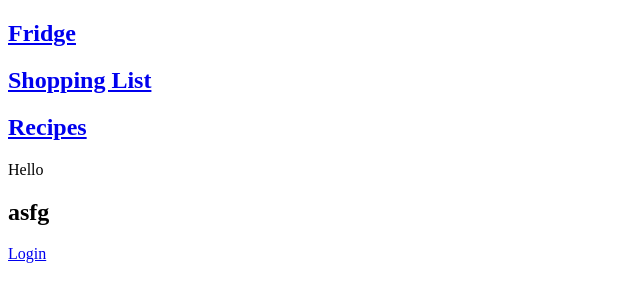
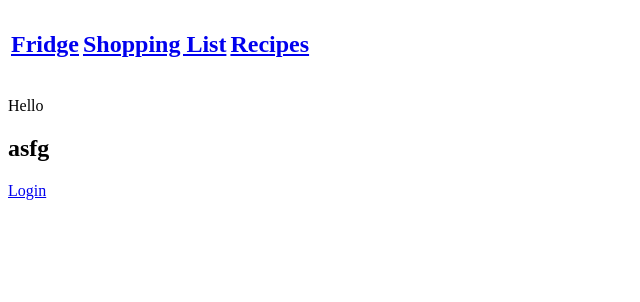
Before and after one commit to nickdep217/My_Fridges, a Python web app: template Templates/homepage.html in a window 1280 px wide. Shown: the top 302 px of the page, without its empty margins (0-640 px from the left). Run offline with Jinja, Linux system fonts and the light colour scheme; the template is opened without the code that fills it: most values are stand-ins (such as "Sample title", 1, 10 or a date in 2020); lists and menus that the app fills with data are empty.

Commit message:
trying to add colors

```diff
--- a/Templates/homepage.html
+++ b/Templates/homepage.html
@@ -5,9 +5,11 @@
     <title></title>
   </head>
   <body>
-    <h2> <a href=/fridge >Fridge</a></h2>
-    <h2> <a href=/shopping_list >Shopping List</a></h2>
-    <h2> <a href=/recipe >Recipes</a></h2>
+    <table>
+    <th><h2 class="labels"> <a href=/fridge >Fridge</a></h2></th>
+    <th><h2> <a href=/shopping_list >Shopping List</a></h2></th>
+    <th><h2> <a href=/recipe >Recipes</a></h2><th>
+    </table>
     <p>Hello<p>
     <h2>asfg<a href=/fridge ></a></h2>
         {% if user %}
--- a/Templates/style.css
+++ b/Templates/style.css
@@ -0,0 +1,3 @@
+.labels {
+  background-color: red;
+}
```
